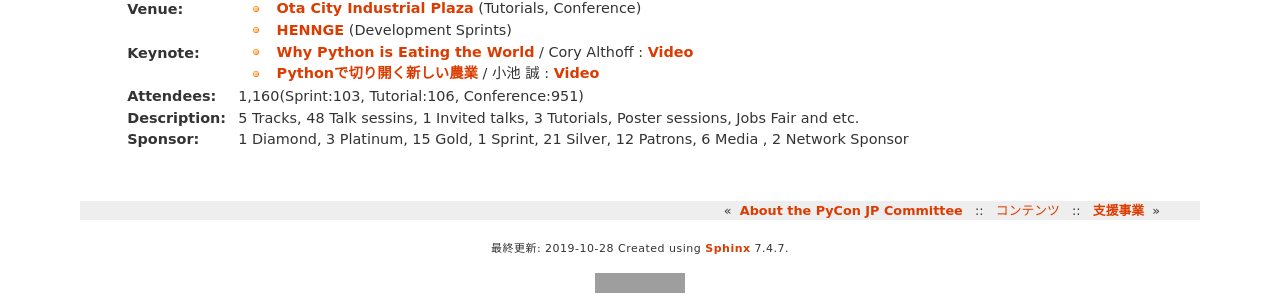
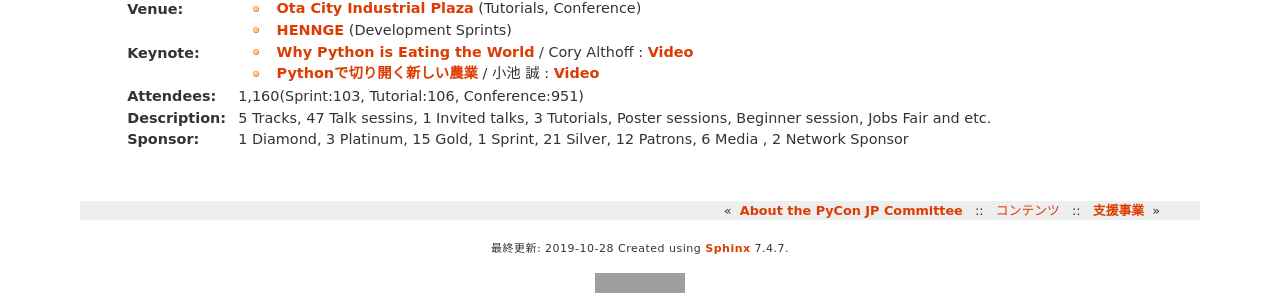
Before and after one commit to pyconjp/www.pycon.jp, a Sphinx documentation site: the page built from source/organizer/index.rst, in a window 1280 px wide and 900 px high, scrolled down 3655 px. Shown: the part 577-877 px from the top of the window. Built offline with Sphinx 7.4.7, drawn with Linux system fonts in a browser that asks for light colours; grey boxes are pictures that could not be loaded.

Commit message:
fix Talk count

```diff
--- a/source/organizer/index.rst
+++ b/source/organizer/index.rst
@@ -209,5 +209,5 @@
   - `Why Python is Eating the World <https://speakerdeck.com/pyconjp/why-python-is-eating-the-world>`_ / Cory Althoff : `Video <https://www.youtube.com/watch?v=Bcxz-jXMLZk>`__
   - `Pythonで切り開く新しい農業 <https://www.slideshare.net/ikemkt/pyconjp2019python>`_ / 小池 誠 : `Video <https://www.youtube.com/watch?v=0bTPOsVvG7g>`__
 :Attendees: 1,160(Sprint:103, Tutorial:106, Conference:951)
-:Description: 5 Tracks, 48 Talk sessins, 1 Invited talks, 3 Tutorials, Poster sessions, Jobs Fair and etc.
+:Description: 5 Tracks, 47 Talk sessins, 1 Invited talks, 3 Tutorials, Poster sessions, Beginner session, Jobs Fair and etc.
 :Sponsor: 1 Diamond, 3 Platinum, 15 Gold, 1 Sprint, 21 Silver, 12 Patrons, 6 Media , 2 Network Sponsor
```
